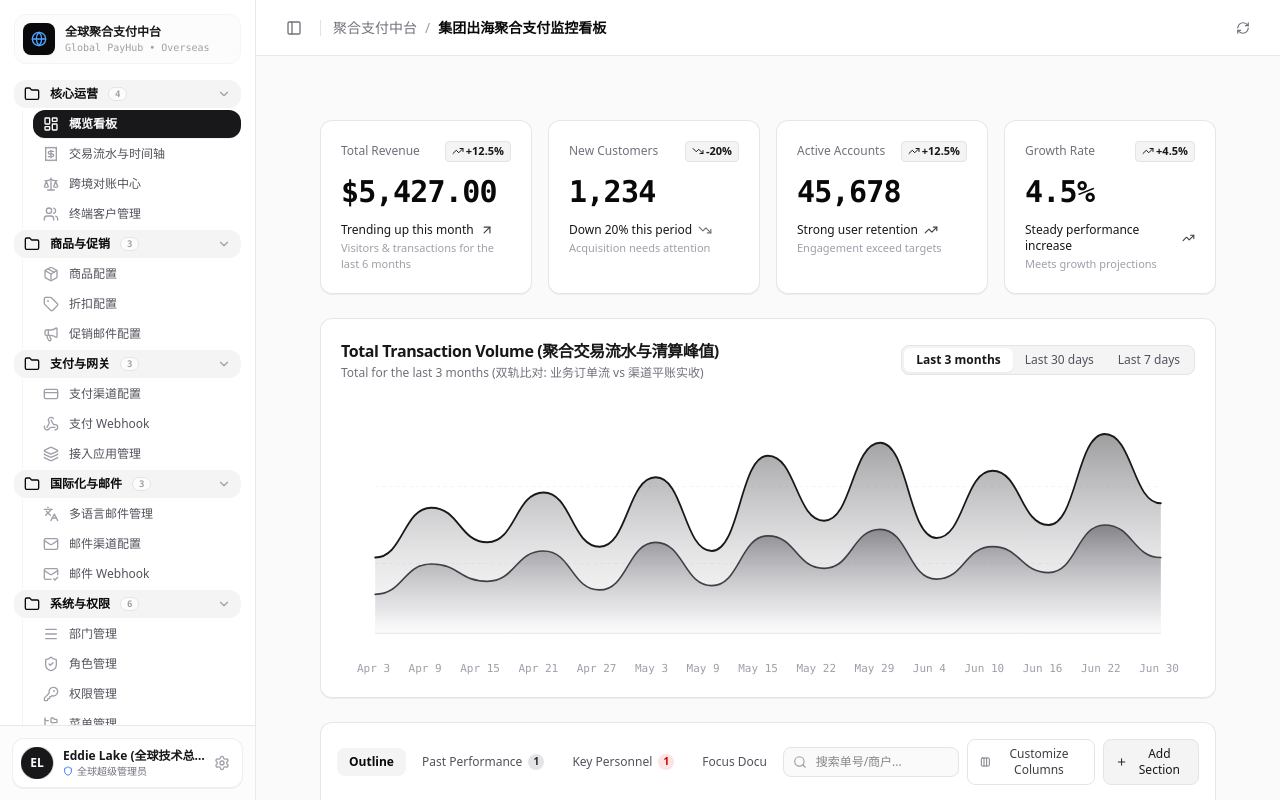
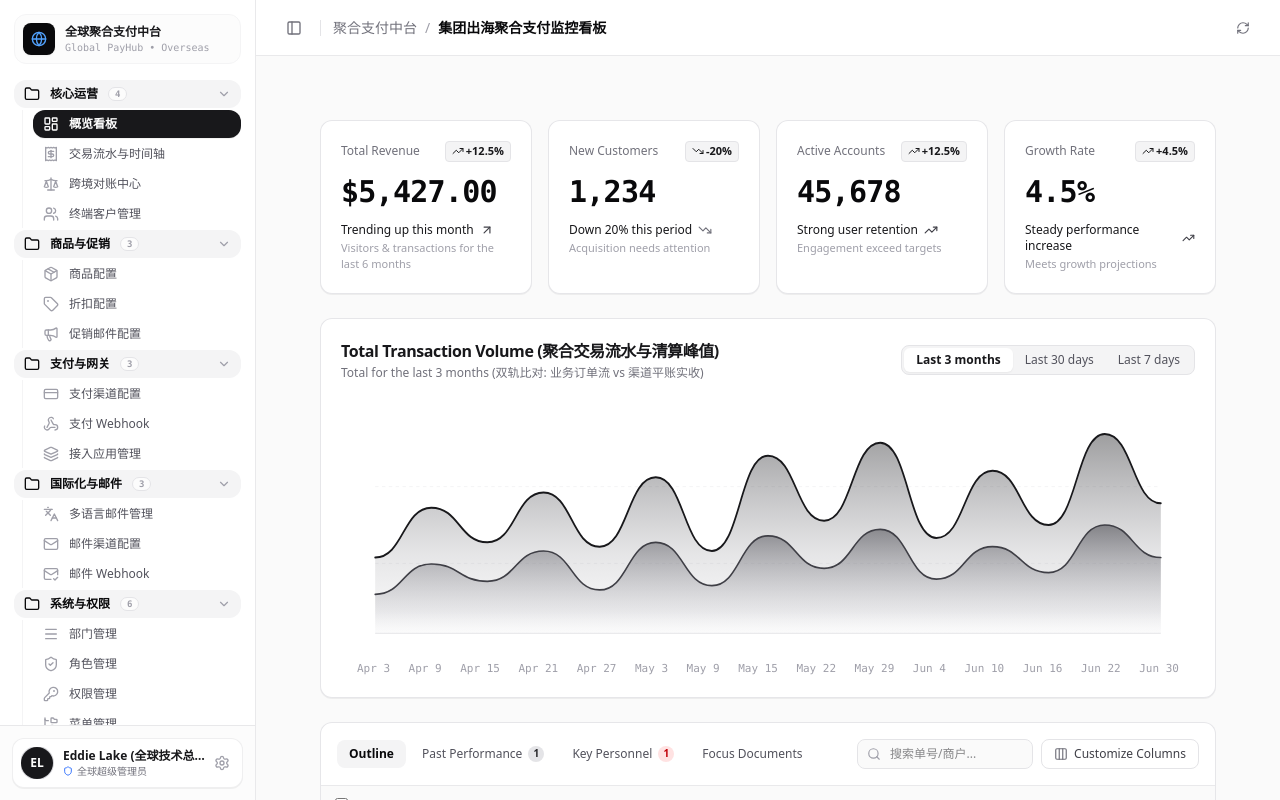
Before and after one commit to heyman123123/react-center-mannage, a React (Vite) app: page / in a window 1280 px wide. Built offline with nearby package versions, Linux system fonts and the light colour scheme.

Commit message:
看板移除 Add Section 按钮；基本资料移除自定义头像图片 URL 字段

```diff
--- a/src/App.tsx
+++ b/src/App.tsx
@@ -400,7 +400,6 @@ export default function App() {
               currentTenant={currentTenant}
               currentUser={currentUser}
               transactions={transactions}
-              onOpenQuickCreate={() => setQuickCreateOpen(true)}
               onOpenDiscrepancy={(tx) => setActiveDiscrepancyTx(tx)}
               onResolveQuickDone={handleQuickDone}
             />
--- a/src/components/DashboardView.tsx
+++ b/src/components/DashboardView.tsx
@@ -3,7 +3,6 @@ import {
   TrendingUp,
   TrendingDown,
   Columns3,
-  Plus,
   MoreVertical,
   CheckCircle2,
   Clock,
@@ -32,7 +31,6 @@ interface DashboardViewProps {
   currentTenant: Tenant;
   currentUser: SystemUser;
   transactions: TransactionRecord[];
-  onOpenQuickCreate: () => void;
   onOpenDiscrepancy: (tx: TransactionRecord) => void;
   onResolveQuickDone: (txId: string) => void;
 }
@@ -41,7 +39,6 @@ export const DashboardView: React.FC<DashboardViewProps> = ({
   currentTenant,
   currentUser,
   transactions,
-  onOpenQuickCreate,
   onOpenDiscrepancy,
   onResolveQuickDone,
 }) => {
@@ -382,16 +379,6 @@ export const DashboardView: React.FC<DashboardViewProps> = ({
                 </>
               )}
             </div>
-
-            {/* Add Section Button (mirrors screenshot's + Add Section) */}
-            <button
-              id="add-section-btn"
-              onClick={onOpenQuickCreate}
-              className="flex items-center gap-1.5 px-3 py-1.5 text-xs font-medium text-zinc-900 bg-zinc-100 hover:bg-zinc-200 border border-zinc-200 rounded-lg transition-colors"
-            >
-              <Plus className="w-3.5 h-3.5" />
-              <span>Add Section</span>
-            </button>
           </div>
         </div>
 
--- a/src/components/UserSettingsModal.tsx
+++ b/src/components/UserSettingsModal.tsx
@@ -234,16 +234,6 @@ export const UserSettingsModal: React.FC<UserSettingsModalProps> = ({
                   </div>
                 </div>
               </div>
-            </div>
-
-            <div>
-              <label className="font-semibold text-zinc-700 block mb-1">自定义头像图片 URL:</label>
-              <input
-                type="url"
-                value={avatar}
-                onChange={(e) => setAvatar(e.target.value)}
-                className="w-full p-2 bg-zinc-50 border border-zinc-200 rounded-lg text-xs font-mono focus:outline-none focus:ring-1 focus:ring-zinc-900"
-              />
             </div>
 
             <div className="grid grid-cols-1 sm:grid-cols-2 gap-3">
```
